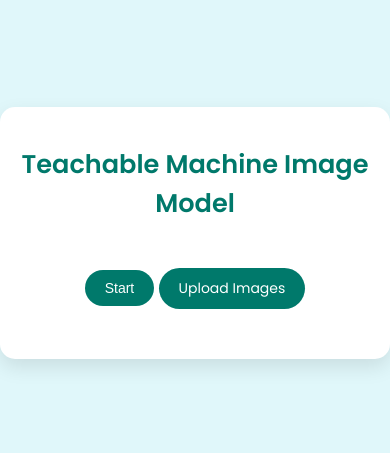
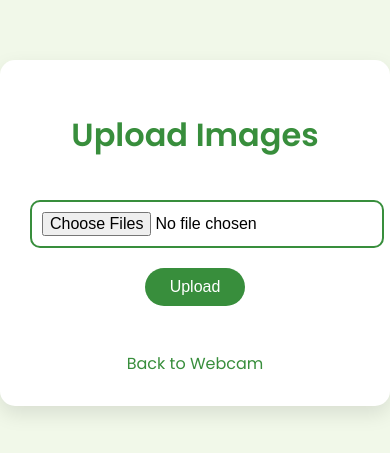
Before and after one commit to KhushneetSingh/VirtualWS1.0, a plain HTML site: page upload.html in a window 390 px wide. Shown: the part 189-642 px from the top of the page. Drawn offline with Linux system fonts and the light colour scheme.

Commit message:
update for minimal

```diff
--- a/upload.html
+++ b/upload.html
@@ -3,167 +3,79 @@
 <head>
     <meta charset="UTF-8">
     <meta name="viewport" content="width=device-width, initial-scale=1.0">
-    <title>Teachable Machine Image Model</title>
+    <title>Upload Images</title>
     <style>
-        /* Font and Color */
         @import url('https://fonts.googleapis.com/css2?family=Poppins:wght@400;600&display=swap');
         body {
             font-family: 'Poppins', sans-serif;
-            background-color: #e0f7fa;
-            color: #333;
+            background-color: #f1f8e9;
             display: flex;
             justify-content: center;
             align-items: center;
             height: 100vh;
             margin: 0;
-            padding: 0;
         }
 
-        /* Container */
         .container {
-            background: #ffffff;
+            background: white;
+            padding: 30px;
             border-radius: 15px;
             box-shadow: 0 8px 20px rgba(0, 0, 0, 0.1);
-            padding: 40px;
+            text-align: center;
             max-width: 500px;
             width: 100%;
-            text-align: center;
-            transition: all 0.3s ease;
         }
 
-        /* Hover effect for container */
-        .container:hover {
-            box-shadow: 0 12px 30px rgba(0, 0, 0, 0.15);
+        h1 {
+            color: #388e3c;
         }
 
-        /* Headings */
-        h1 {
-            font-size: 2em;
-            color: #00796b;
-            margin-bottom: 25px;
+        input[type="file"] {
+            padding: 10px;
+            border: 2px solid #388e3c;
+            border-radius: 10px;
+            font-size: 16px;
+            margin: 20px 0;
+            width: 100%;
         }
 
-        /* Buttons */
-        button, .button-link {
-            background-color: #00796b;
-            color: #ffffff;
-            padding: 12px 25px;
+        button {
+            background-color: #388e3c;
+            color: white;
+            padding: 10px 25px;
             border: none;
             border-radius: 25px;
+            cursor: pointer;
             font-size: 16px;
-            cursor: pointer;
             transition: background-color 0.3s ease;
-            text-decoration: none;
+        }
+
+        button:hover {
+            background-color: #2e7d32;
+        }
+
+        .back-link {
             display: inline-block;
             margin-top: 20px;
+            font-size: 16px;
+            color: #388e3c;
+            text-decoration: none;
         }
 
-        /* Button hover effect */
-        button:hover, .button-link:hover {
-            background-color: #004d40;
-        }
-
-        /* Webcam and Label Containers */
-        #webcam-container {
-            margin: 30px 0;
-        }
-
-        #webcam-container canvas {
-            border-radius: 10px;
-            border: 2px solid #00796b;
-        }
-
-        /* Labels */
-        #label-container {
-            margin-top: 20px;
-        }
-
-        #label-container div {
-            font-size: 1.2em;
-            margin: 8px 0;
-            padding: 12px;
-            background-color: #e0f2f1;
-            border-radius: 8px;
-            color: #004d40;
-            font-weight: 600;
-        }
-
-        /* Media Queries for Responsiveness */
-        @media only screen and (max-width: 600px) {
-            .container {
-                padding: 20px;
-            }
-
-            h1 {
-                font-size: 1.6em;
-            }
-
-            button, .button-link {
-                font-size: 14px;
-                padding: 10px 20px;
-            }
+        .back-link:hover {
+            color: #2e7d32;
         }
     </style>
 </head>
 <body>
 
 <div class="container">
-    <h1>Teachable Machine Image Model</h1>
-    <button type="button" onclick="init()">Start</button>
-    <a href="./upload.html" class="button-link">Upload Images</a>
-    <div id="webcam-container"></div>
-    <div id="label-container"></div>
+    <h1>Upload Images</h1>
+    <input type="file" multiple>
+    <button type="button">Upload</button>
+    <br><br>
+    <a href="./index.html" class="back-link">Back to Webcam</a>
 </div>
-
-<script src="https://cdn.jsdelivr.net/npm/@tensorflow/tfjs@latest/dist/tf.min.js"></script>
-<script src="https://cdn.jsdelivr.net/npm/@teachablemachine/image@latest/dist/teachablemachine-image.min.js"></script>
-
-<script type="text/javascript">
-    // Model URL
-    const URL = "https://teachablemachine.withgoogle.com/models/DXbwDydIK/";
-
-    let model, webcam, labelContainer, maxPredictions;
-
-    // Load the image model and setup the webcam
-    async function init() {
-        const modelURL = URL + "model.json";
-        const metadataURL = URL + "metadata.json";
-
-        // load the model and metadata
-        model = await tmImage.load(modelURL, metadataURL);
-        maxPredictions = model.getTotalClasses();
-
-        // Setup the webcam
-        const flip = true; // flip the webcam for better orientation
-        webcam = new tmImage.Webcam(320, 320, flip); // width, height, flip
-        await webcam.setup(); // request access to the webcam
-        await webcam.play();
-        window.requestAnimationFrame(loop);
-
-        // append webcam canvas
-        document.getElementById("webcam-container").appendChild(webcam.canvas);
-        labelContainer = document.getElementById("label-container");
-        for (let i = 0; i < maxPredictions; i++) { // and class labels
-            labelContainer.appendChild(document.createElement("div"));
-        }
-    }
-
-    // Update loop
-    async function loop() {
-        webcam.update(); // update the webcam frame
-        await predict();
-        window.requestAnimationFrame(loop);
-    }
-
-    // Make predictions
-    async function predict() {
-        const prediction = await model.predict(webcam.canvas);
-        for (let i = 0; i < maxPredictions; i++) {
-            const classPrediction = prediction[i].className + ": " + (prediction[i].probability * 100).toFixed(2) + "%";
-            labelContainer.childNodes[i].innerHTML = classPrediction;
-        }
-    }
-</script>
 
 </body>
 </html>
```
